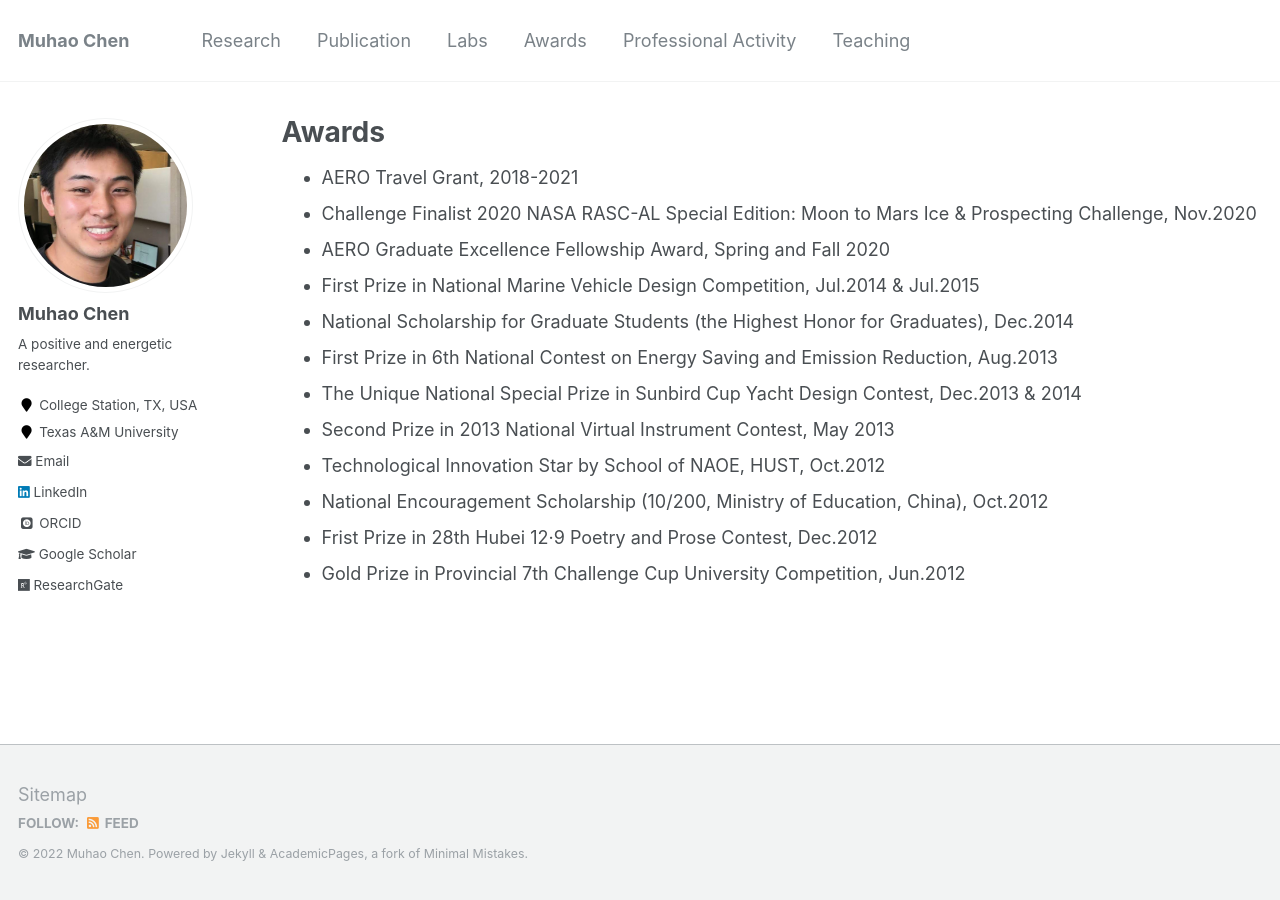
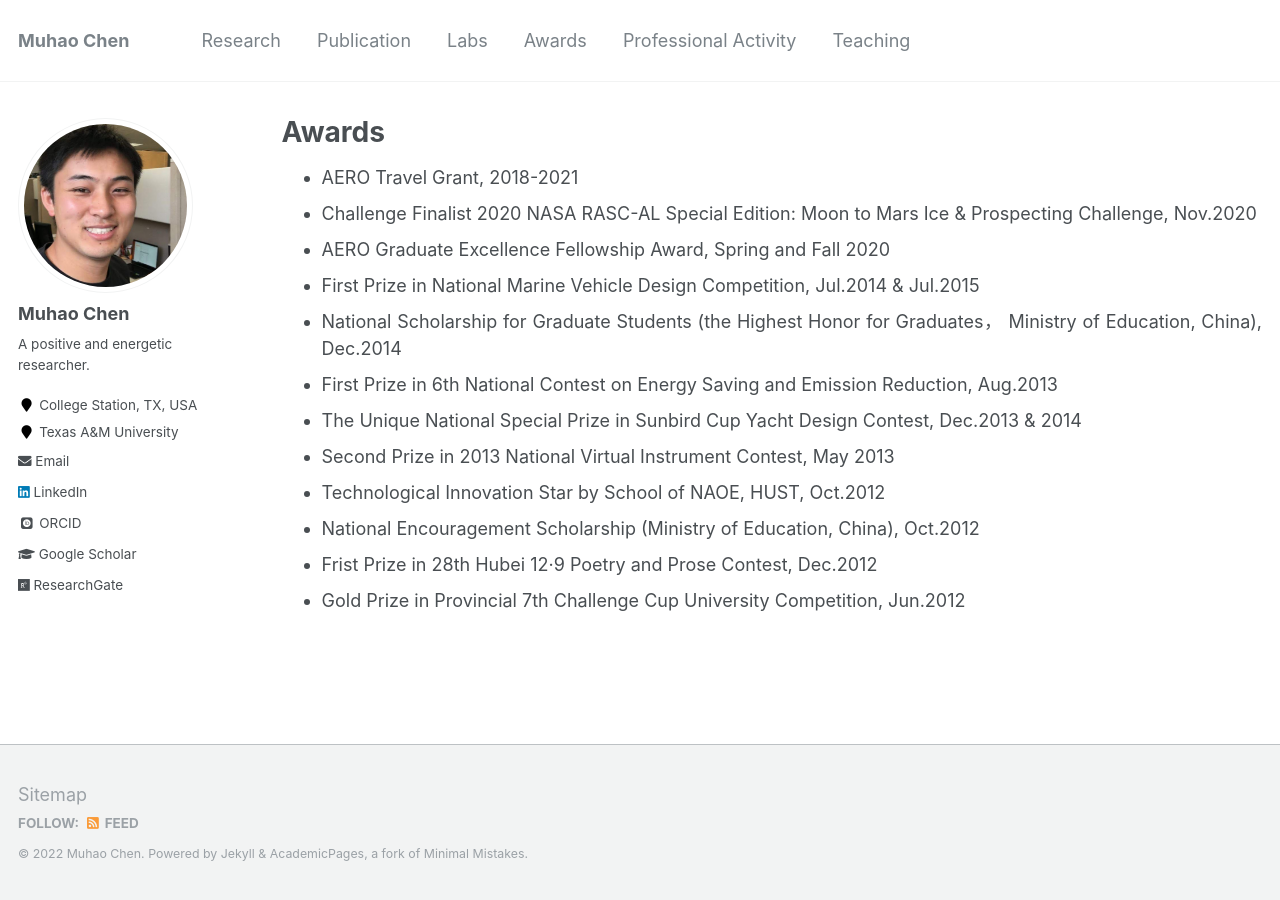
Before and after one commit to Muhao-Chen/muhao-chen.github.io, a Jekyll site: the page built from _pages/funding-and-awards.md, in a window 1280 px wide. Built offline with Jekyll 4.4.1, drawn with Linux system fonts in a browser that asks for light colours; some web fonts are replaced.

Commit message:
Update funding-and-awards.md

```diff
--- a/_pages/funding-and-awards.md
+++ b/_pages/funding-and-awards.md
@@ -12,12 +12,12 @@ author_profile: true
 * Challenge Finalist 2020 NASA RASC-AL Special Edition: Moon to Mars Ice & Prospecting Challenge, Nov.2020
 * AERO Graduate Excellence Fellowship Award, Spring and Fall 2020
 * First Prize in National Marine Vehicle Design Competition, Jul.2014 & Jul.2015
-* National Scholarship for Graduate Students (the Highest Honor for Graduates), Dec.2014
+* National Scholarship for Graduate Students (the Highest Honor for Graduates， Ministry of Education, China), Dec.2014
 * First Prize in 6th National Contest on Energy Saving and Emission Reduction, Aug.2013
 * The Unique National Special Prize in Sunbird Cup Yacht Design Contest, Dec.2013 & 2014
 * Second Prize in 2013 National Virtual Instrument Contest, May 2013
 * Technological Innovation Star by School of NAOE, HUST, Oct.2012
-* National Encouragement Scholarship (10/200, Ministry of Education, China), Oct.2012
+* National Encouragement Scholarship (Ministry of Education, China), Oct.2012
 * Frist Prize in 28th Hubei 12·9 Poetry and Prose Contest, Dec.2012
 * Gold Prize in Provincial 7th Challenge Cup University Competition, Jun.2012
 
```
